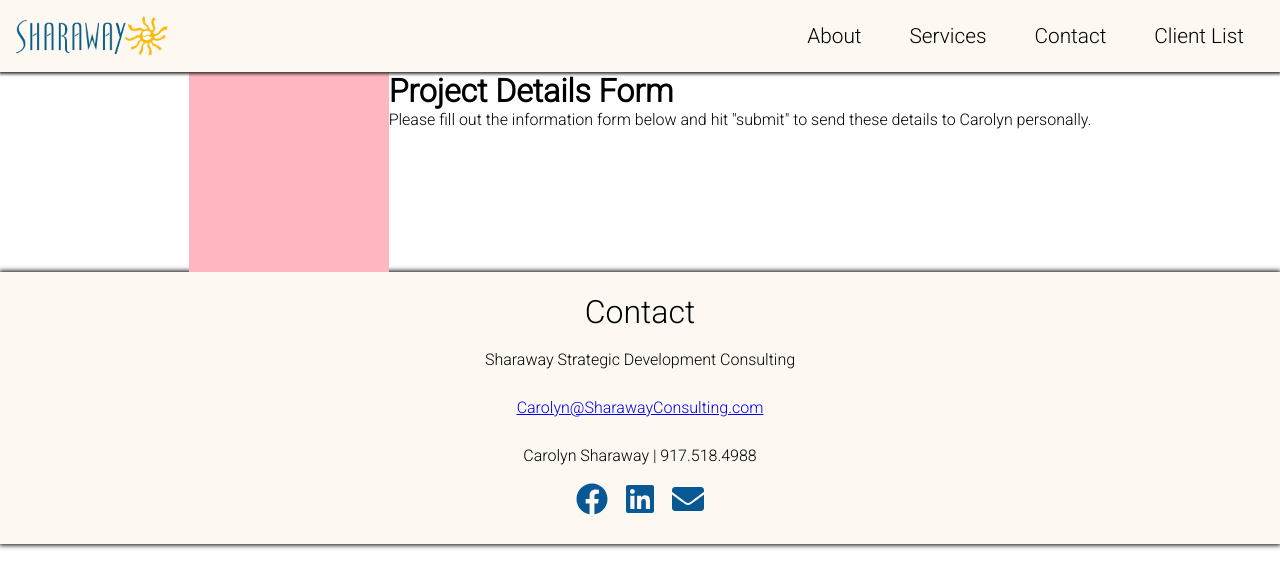
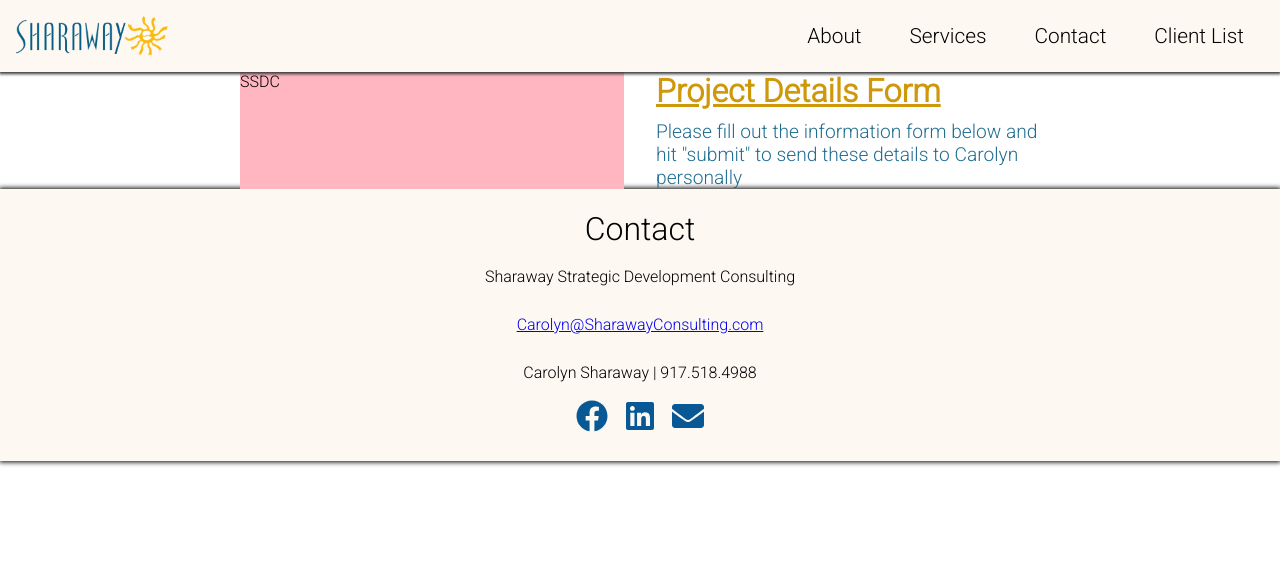
Before and after one commit to carnoldcoding/carolyn-site, a React (Create React App) app: page /form in a window 1280 px wide. Shown: the top 588 px of the page. Built offline with nearby package versions, Linux system fonts and the light colour scheme.

Commit message:
project-form

```diff
--- a/src/components/ProjectDetailForm/ProjectDetailStyles.js
+++ b/src/components/ProjectDetailForm/ProjectDetailStyles.js
@@ -1,20 +1,29 @@
 import styled from 'styled-components';
 
 export const FormContainer = styled.div`
-    display: flex;
-    flex-direction: column;
+    min-width: 300px;
+    width: 800px;
+    margin: auto;
+    header{
+        display: flex;
+        gap:  2rem;
+
+        .form-image{
+            background-color: lightpink;
+            flex: 50%;
+        }
+        .form-details-wrapper{
+            flex: 50%;
+            h1{
+                color: #CF980A;
+                text-decoration: underline;
+                margin-bottom: 10px;
+            }
+            p{
+                color: #206D91;
+                font-size: 1.2rem;
+            }
+        }
+    }
+
 `
-
-export const FormHeader = styled.div`
-    display: flex;
-    justify-content: center;
-`
-
-export const FormIcon = styled.div`
-    height: 200px;
-    width: 200px;
-    background: lightpink;
-`
-
-export const FormInfo = styled.div`
-`
--- a/src/components/ProjectDetailForm/index.js
+++ b/src/components/ProjectDetailForm/index.js
@@ -1,18 +1,18 @@
 import React from 'react'
-import { FormContainer, FormHeader, FormIcon, FormInfo } from "./ProjectDetailStyles"
+import { FormContainer } from './ProjectDetailStyles'
 
 const ProjectDetailForm = () => {
   return (
       <>
-        <FormContainer>
-        <FormHeader>
-        <FormIcon/>
-        <FormInfo>
-      <h1>Project Details Form</h1>
-      <p>Please fill out the information form below and hit "submit" to send these details to Carolyn personally.</p>
-      </FormInfo>
-      </FormHeader>
-      </FormContainer>
+          <FormContainer>
+            <header>
+               <div class="form-image">SSDC</div>
+                <div class="form-details-wrapper">
+                    <h1>Project Details Form</h1>
+                    <p>Please fill out the information form below and hit "submit" to send these details to Carolyn personally</p>
+                </div>
+            </header>
+          </FormContainer>
       </>
   )
 }
```
